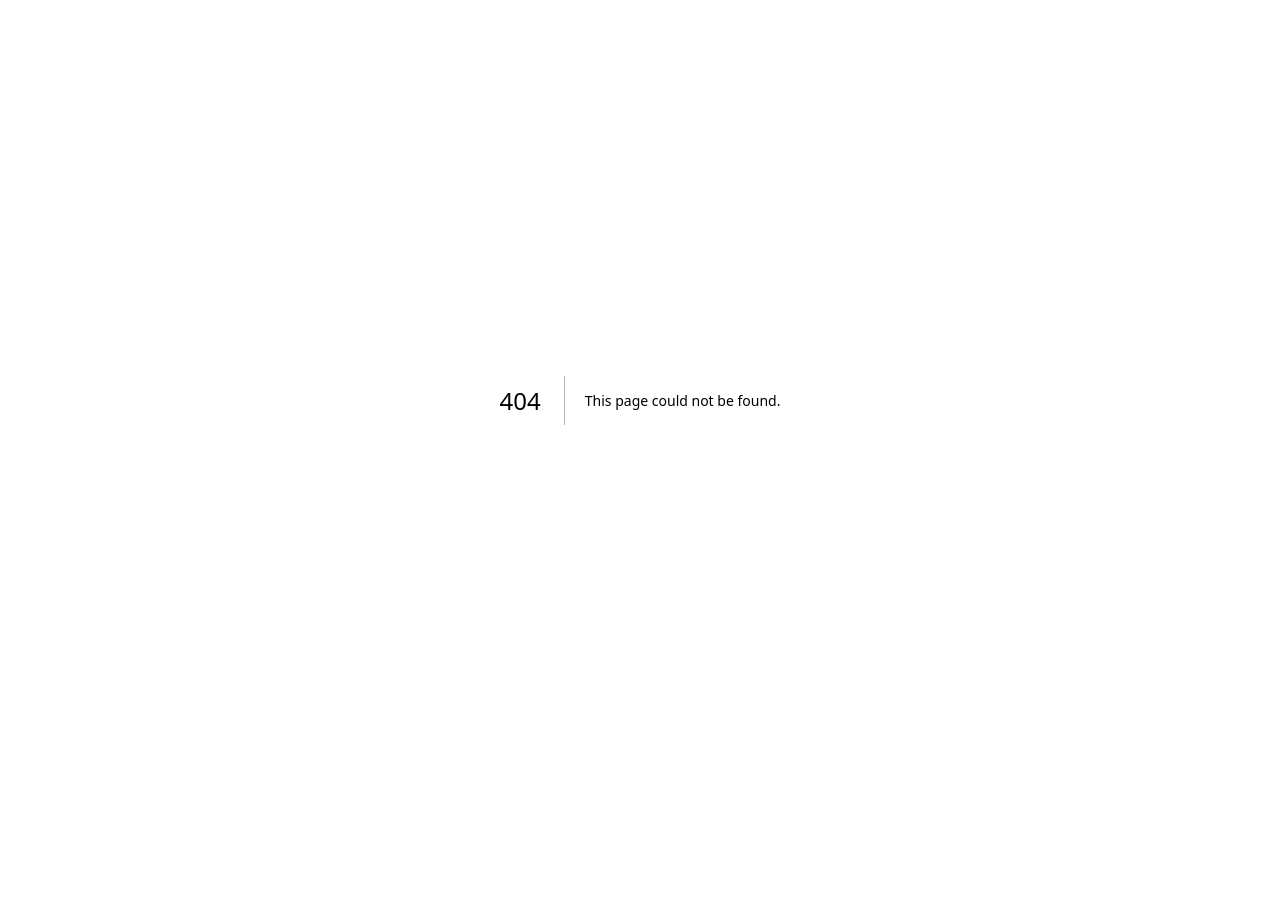
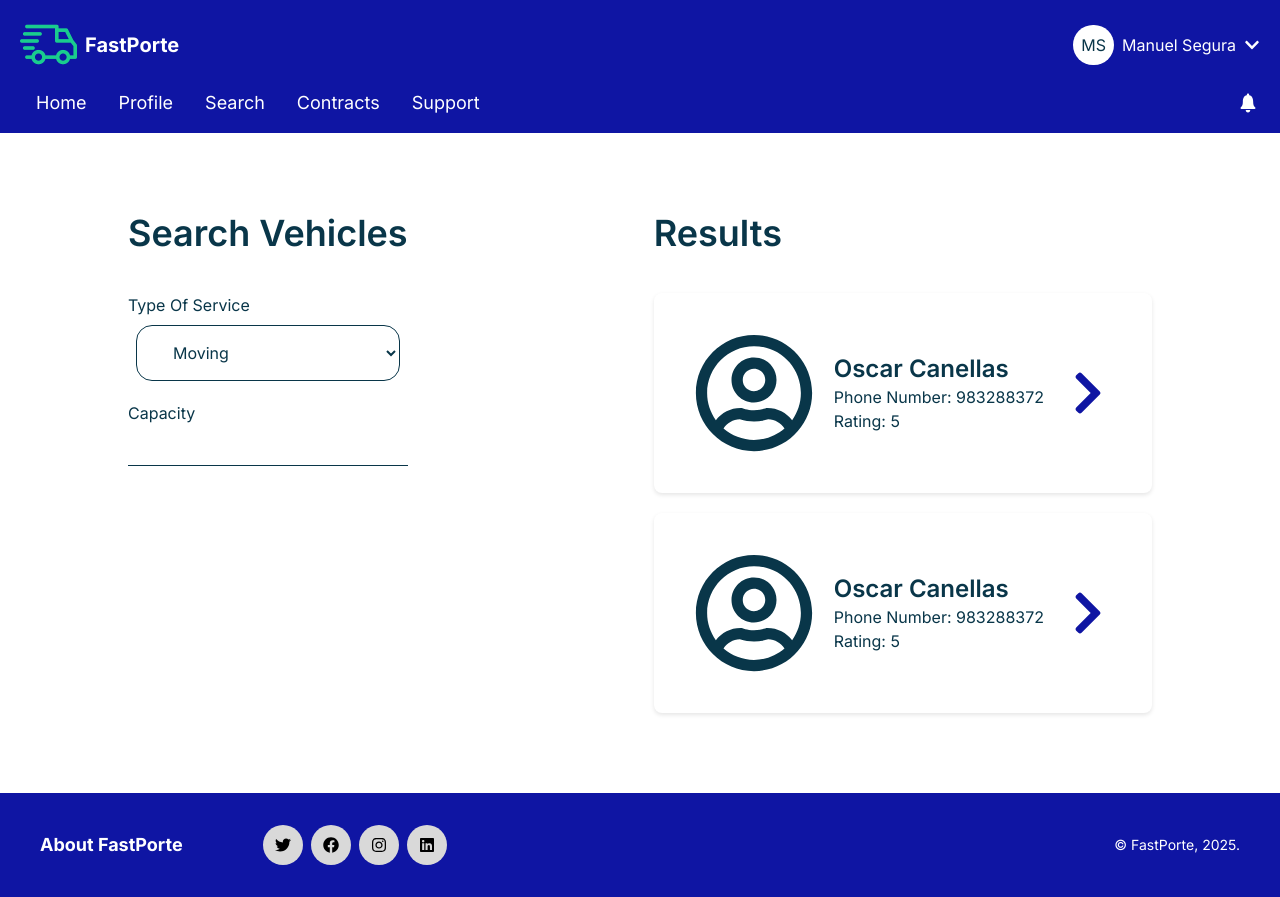
Before and after one commit to Hellcoders-202501/web-application, a Next.js app: page /search in a window 1280 px wide. Before the commit this address had no page. Before the commit the page ends 800 px from the top, so only its background shows below. Built offline with nearby package versions, Linux system fonts and the light colour scheme.

Commit message:
feat(search): basic view

```diff
--- /dev/null
+++ b/src/app/(pages)/search/page.tsx
@@ -0,0 +1,6 @@
+import SearchView from "@views/App/Search";
+
+const SearchPage = () => {
+	return <SearchView />;
+};
+export default SearchPage;
--- /dev/null
+++ b/src/components/molecules/ResultCard/index.tsx
@@ -0,0 +1,20 @@
+import Link from "next/link";
+import { FaRegUserCircle } from "react-icons/fa";
+import { FaChevronRight } from "react-icons/fa";
+
+const ResultCard = () => {
+	return (
+		<div className="card flex gap-5 items-center px-10 py-8 min-h-[200px]">
+			<FaRegUserCircle size={120} />
+			<div>
+				<p className="text-2xl font-semibold">Oscar Canellas</p>
+				<p>Phone Number: 983288372</p>
+				<p>Rating: 5</p>
+			</div>
+			<Link href="/" className="cursor-pointer">
+				<FaChevronRight color="#0f15a3" size={48} />
+			</Link>
+		</div>
+	);
+};
+export default ResultCard;
--- a/src/components/organisms/AppNavbar/index.tsx
+++ b/src/components/organisms/AppNavbar/index.tsx
@@ -14,7 +14,7 @@ const urls = [
 		label: "Profile",
 	},
 	{
-		url: "/",
+		url: "/search",
 		label: "Search",
 	},
 	{
--- /dev/null
+++ b/src/views/App/Search/hooks/useSearch.tsx
@@ -0,0 +1,11 @@
+import { useState } from "react";
+
+const useSearch = () => {
+	const [searchState, setSearchState] = useState({
+		typeService: "",
+		capacity: 0,
+	});
+
+	return { searchState, setSearchState };
+};
+export default useSearch;
--- /dev/null
+++ b/src/views/App/Search/index.tsx
@@ -0,0 +1,50 @@
+"use client";
+import { Form, Formik } from "formik";
+import useSearch from "./hooks/useSearch";
+import Input from "@components/atoms/Input";
+import ResultCard from "@components/molecules/ResultCard";
+
+const SearchView = () => {
+	const { searchState } = useSearch();
+
+	return (
+		<div
+			className="flex flex-col lg:flex-row flex-center lg:justify-between max-w-5xl
+            mx-auto w-10/12 lg:w-auto my-10 lg:my-20"
+		>
+			{/* Left */}
+			<div>
+				<p className="mb-10 text-4xl font-semibold">Search Vehicles</p>
+				<Formik initialValues={searchState} onSubmit={() => {}}>
+					<Form className="flex flex-col gap-5">
+						<div className="flex flex-col gap-2">
+							<label htmlFor="">Type Of Service</label>
+							<select
+								name="typeService"
+								id="typeService"
+								className="border rounded-2xl mx-2 py-4 px-8"
+							>
+								<option value="Moving">Moving</option>
+								<option value="Transportation">Transportation</option>
+								<option value="Tourism">Tourism</option>
+							</select>
+						</div>
+						<div className="flex flex-col">
+							<label htmlFor="">Capacity</label>
+							<Input />
+						</div>
+					</Form>
+				</Formik>
+			</div>
+			{/* Right */}
+			<div>
+				<p className="mb-10 text-4xl font-semibold mt-10 lg:mt-0">Results</p>
+				<div className="flex flex-col gap-5">
+					<ResultCard />
+					<ResultCard />
+				</div>
+			</div>
+		</div>
+	);
+};
+export default SearchView;
```
